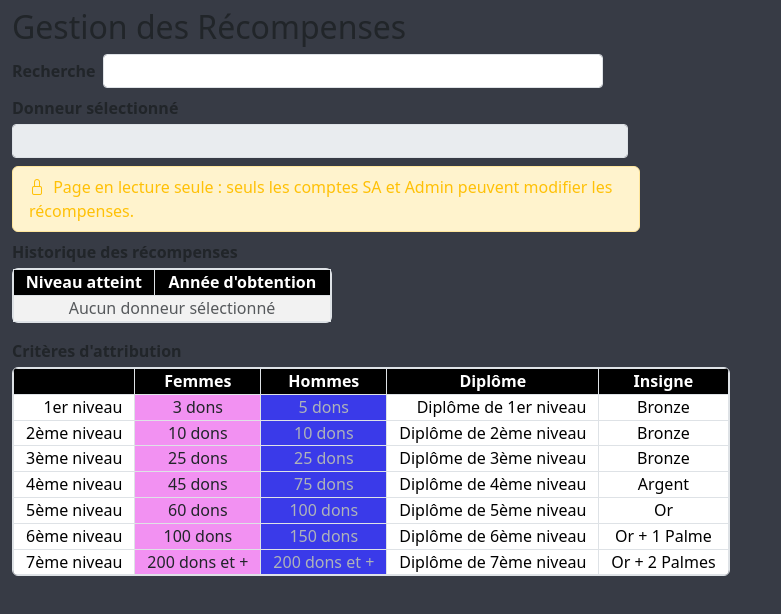
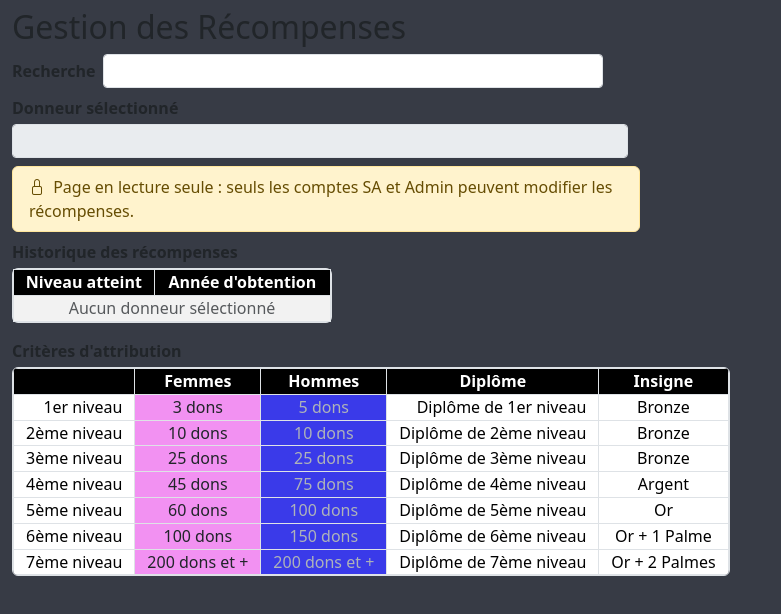
Before and after one commit to Emmaviel88/don-sang-app, an Angular app: page /recompenses in a window 1280 px wide. Shown: the top 614 px of the page, without its empty margins (0-781 px from the left). Built offline with nearby package versions, Linux system fonts and the light colour scheme.

Commit message:
Ajustements esthétiques

```diff
--- a/src/app/pages/recompenses/recompenses.html
+++ b/src/app/pages/recompenses/recompenses.html
@@ -77,8 +77,8 @@
   }
 
   @if (!peutModifier()) {
-    <div class="alert alert-warning text-warning col-md-6 py-2 mb-2">
-      <i class="bi bi-lock me-1 text-warning" aria-hidden="true"></i>
+    <div class="alert alert-warning col-md-6 py-2 mb-2">
+      <i class="bi bi-lock me-1" aria-hidden="true"></i>
       Page en lecture seule : seuls les comptes SA et Admin peuvent modifier les récompenses.
     </div>
   }
```
